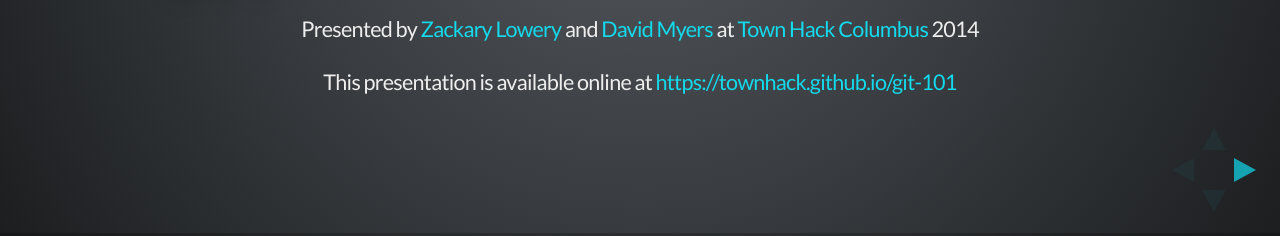
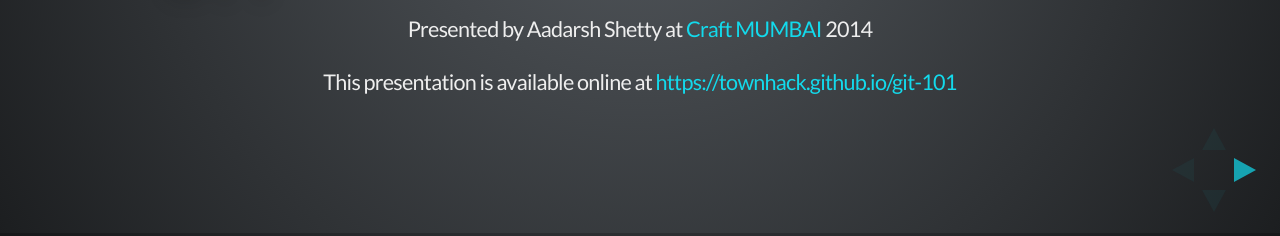
Before and after one commit to aadarsh-shetty/Git-Introduction, a website: page index.html in a window 1280 px wide. Shown: the part 564-800 px from the top of the page. Drawn offline with Linux system fonts and the light colour scheme.

Commit message:
updated text

```diff
--- a/index.html
+++ b/index.html
@@ -51,17 +51,11 @@
 					</h1>
 					<p>
 						<small>
-							Presented by
-							<a href="https://github.com/xcjs">
-								Zackary Lowery
-							</a>
-							and
-							<a href="https://github.com/drmyersii">
-								David Myers
-							</a>
+							Presented by Aadarsh Shetty
+
 							at
-							<a href="https://townhack.co">
-								Town Hack Columbus
+							<a href="https://www.craftww.com">
+								Craft MUMBAI
 							</a>
 							2014
 						</small>
```
